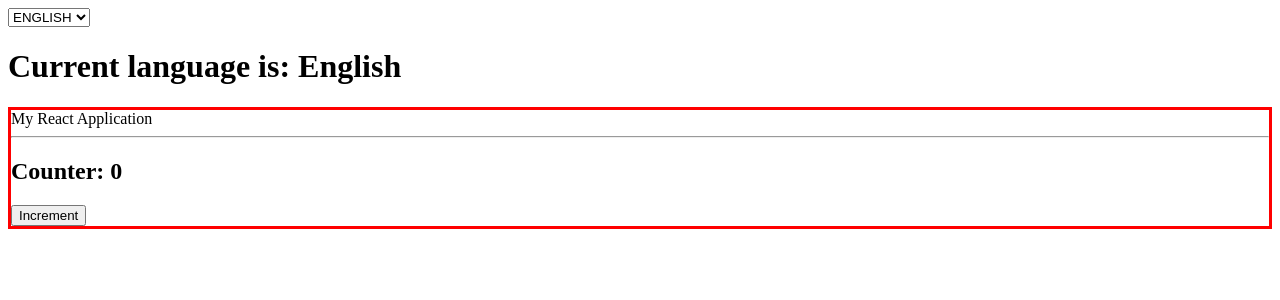
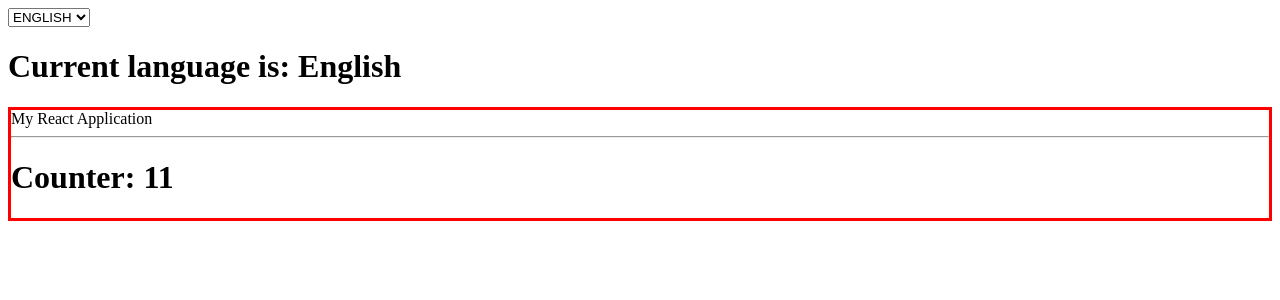
Before and after one commit to EnzoSt/react-exercises, a React (Create React App) app: page / in a window 1280 px wide. Shown: the top 300 px of the page. Built offline with nearby package versions, Linux system fonts and the light colour scheme.

Commit message:
useEffect-02

```diff
--- a/src/App.js
+++ b/src/App.js
@@ -2,7 +2,7 @@ import React from "react";
 // import { Welcome } from "./Welcome";
 // import { ClickCounter } from "./ClickCounter";
 // import { ClickTracker } from "./ClickTracker";
-// import { Counter } from "./Counter";
+import { Counter } from "./Counter";
 // import { Hello } from "./Hello";
 // import { InteractiveWelcome } from "./InteractiveWelcome";
 // import { TodoList } from "./TodoList";
@@ -12,8 +12,19 @@ import { Container } from "./Container";
 import { LanguageContext } from "./LanguageContext";
 import { DisplayLanguage } from "./DisplayLanguage";
 // import { Sum } from "./Sum";
-import { CounterUseState } from "./CounterUseState";
+// import { CounterUseState } from "./CounterUseState";
 // import { LoginUseState } from "./LoginUseState";
+
+// export function App() {
+//   const [showCounter, setShowCounter] = useState(true);
+//   return (
+//     <div>
+//       {/* <Welcome /> */}
+//       {showCounter && <Counter />}
+//       <button onClick={() => setShowCounter(!showCounter)}>Toggle Counter</button>
+//     </div>
+//   );
+// }
 
 export class App extends React.Component {
   state ={
@@ -37,12 +48,13 @@ export class App extends React.Component {
             <DisplayLanguage />
           </LanguageContext.Provider>
         <Container title="My React Application">
+          <Counter />
           {/* <Counter initialValue={0} incrementBy={1} /> */}
           {/* <Hello /> */}
           {/* <Welcome name="Leo"  age={21}/> */}
           {/* <Sum numbers={[5, 10, 3, 2]} /> */}
           {/* <Sum /> */}
-          <CounterUseState />
+          {/* <CounterUseState /> */}
           {/* <LoginUseState /> */}
           {/* <InteractiveWelcome /> */}
           {/* <ClickCounter /> */}
--- a/src/Counter.js
+++ b/src/Counter.js
@@ -1,23 +1,42 @@
-import React from "react";
-import { CounterDisplay } from "./CounterDisplay";
+import React, { useEffect, useState } from "react";
 
-export class Counter extends React.Component {
-  state = {
-    count: this.props.initialValue,
-  };
+export function Counter() {
+  const [count, setCount] = useState(1);
 
-  componentDidMount() {
+  useEffect(() => {
     setInterval(() => {
-      this.setState((state) => ({
-        count: state.count + this.props.incrementBy,
-      }));
+      setCount((c)=> c + 1);
     }, 1000);
-  }
 
-  render() {
-    return <CounterDisplay count={this.state.count} />;
-  }
+    return () => {
+      console.log("component unmounts");
+    };
+  }, []);
+
+  return <h1>Counter: {count}</h1>;
 }
 
-// (ANSWER) component-lifecycle-01:
-  // If we use the method componentDidMount, the constructor is not required.
+
+// import React from "react";
+// import { CounterDisplay } from "./CounterDisplay";
+
+// export class Counter extends React.Component {
+//   state = {
+//     count: this.props.initialValue,
+//   };
+
+//   componentDidMount() {
+//     setInterval(() => {
+//       this.setState((state) => ({
+//         count: state.count + this.props.incrementBy,
+//       }));
+//     }, 1000);
+//   }
+
+//   render() {
+//     return <CounterDisplay count={this.state.count} />;
+//   }
+// }
+
+// // (ANSWER) component-lifecycle-01:
+//   // If we use the method componentDidMount, the constructor is not required.
--- a/src/CounterUseState.js
+++ b/src/CounterUseState.js
@@ -1,7 +1,7 @@
 import { useEffect, useState } from "react";
 
-export function CounterUseState({ initialCount = 0 }) {
-  const [counter, setCounter] = useState(initialCount);
+export function CounterUseState() {
+  const [counter, setCounter] = useState(0);
 
   function onCounterChange(counter) {
     console.log(`Counter changed to ${counter}`);
```
